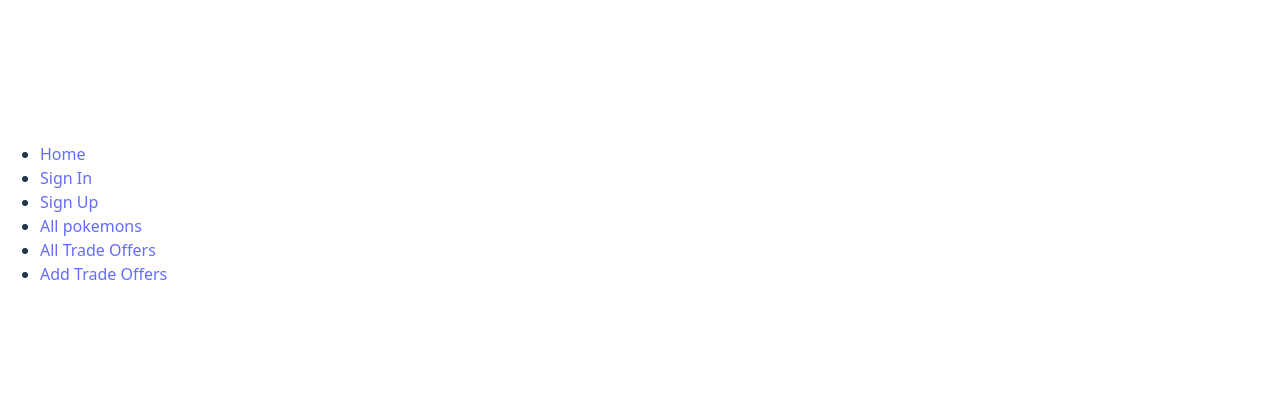
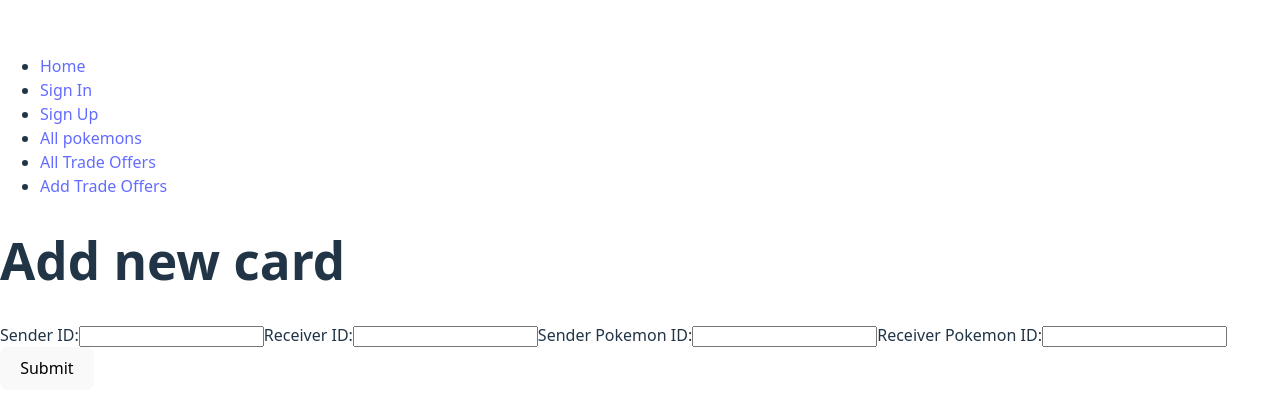
Before and after one commit to alizulfiqarbuksh/TradeMon-front-end, a React (Vite) app: page /tradeOffer/1/update in a window 1280 px wide. Shown: the part 186-598 px from the top of the page. Built offline with nearby package versions, Linux system fonts and the light colour scheme; no server answers.

Commit message:
Added update to the tradeoffer

```diff
--- a/src/App.jsx
+++ b/src/App.jsx
@@ -24,6 +24,8 @@ const App = () => {
   const { user } = useContext(UserContext);
 
   const [pokemons, setPokemons] = useState([])
+
+  const [tradeOfferToUpdate, setTradeOfferToUpdate] = useState([])
 
   const [tradeOffers, setTradeOffers] = useState([])
 
@@ -64,6 +66,24 @@ const App = () => {
     setPokemons([...pokemons, pokemon])
   }
 
+  const findTradeOfferToUpdate = (tradeOfferToUpdateId) => {
+      const foundTradeoffer = tradeOffers.find((tradeOffer) => tradeOffer._id === tradeOfferToUpdateId)
+      setTradeOfferToUpdate(foundTradeoffer)
+  }
+
+  const updateOneTradeOffer = (tradeOfferObj) => {
+      const newTradeOfferList = tradeOffers.map((tradeOffer)=>{
+        if(tradeOffer._id === tradeOfferObj._id) {
+          return tradeOfferObj
+        }
+        else {
+          return tradeOffer
+        }
+      })
+
+      setTradeOffers(newTradeOfferList)
+  }
+
 
 
   return (
@@ -75,13 +95,15 @@ const App = () => {
         <Route path='/sign-up' element={<SignUpForm />} />
         <Route path='/sign-in' element={<SignInForm />} />
         <Route path='/pokemon' element={<Pokemon pokemons={pokemons} />} />
-        <Route path='/tradeOffer' element={<TradeOffer tradeOffers={tradeOffers} />} />
+        <Route path='/tradeOffer' element={<TradeOffer tradeOffers={tradeOffers} findTradeOfferToUpdate={findTradeOfferToUpdate}/>} />
         <Route path='/tradeOffer/:id' element={<TradeOfferDetail />} />
               <Route path='/pokemon/create' element={<PokemonForm user={user} updatePokemonList={updatePokemonList} />} />
         <Route path='/pokemon/:id' element={<PokemonDetail />} />
         <Route path='/tradeOffer/create' element={<TradeOfferForm user={user} updateTradeOfferList={updateTradeOfferList}/>} />
 
         <Route path='/pokemon/mycards' element={<MyCards pokemons={pokemons} user={user}/>} />
+        <Route path='/tradeOffer/:id/update' element={<TradeOfferForm user={user}  tradeOfferToUpdate={tradeOfferToUpdate} updateOneTradeOffer={updateOneTradeOffer}/>} />
+
       </Routes>
     </>
   );
--- a/src/components/TradeOffer/TradeOffer.jsx
+++ b/src/components/TradeOffer/TradeOffer.jsx
@@ -2,9 +2,11 @@ import React, { useEffect, useState } from 'react'
 import * as pokemonService from '../../services/tradeOfferService'
 import { useNavigate } from 'react-router'
 
-function TradeOffer({tradeOffers}) {
+function TradeOffer({tradeOffers, findTradeOfferToUpdate}) {
 
     const navigate = useNavigate();
+
+
 
   return (
     <div>
@@ -18,6 +20,10 @@ function TradeOffer({tradeOffers}) {
           <h3>Receiver Pokemon id: {offer.receiver_pokemon_id}</h3>
           <h3>Status: {offer.status}</h3>
           <button onClick={() => navigate(`/tradeOffer/${offer._id}`)}>View Details</button>
+          <button onClick={() => {
+            findTradeOfferToUpdate(offer._id)
+            navigate(`/tradeOffer/${offer._id}/update`)
+          } }>Update</button>
         </div>
       )}
     </div>
--- a/src/components/TradeOfferForm/TradeOfferForm.jsx
+++ b/src/components/TradeOfferForm/TradeOfferForm.jsx
@@ -3,9 +3,11 @@ import { useState } from 'react'
 import * as tradeOfferService from '../../services/tradeOfferService'
 import { useNavigate } from 'react-router'
 
-function TradeOfferForm({user, updateTradeOfferList}) {
+function TradeOfferForm({user, updateTradeOfferList, tradeOfferToUpdate, updateOneTradeOffer}) {
 
-    const [formData, setFormData] = useState({
+    const [formData, setFormData] = useState( tradeOfferToUpdate ? tradeOfferToUpdate
+        :
+        {
             sender_id: "",
             receiver_id: "",
             sender_pokemon_id: "",
@@ -19,7 +21,23 @@ function TradeOfferForm({user, updateTradeOfferList}) {
     const handleSubmit = async (event) => {
         event.preventDefault()
 
-        try {
+        if(tradeOfferToUpdate){
+            try {
+                const updatedTradeOffer = await tradeOfferService.update(formData, tradeOfferToUpdate._id)
+
+                if(updatedTradeOffer) {
+                    updateOneTradeOffer(updatedTradeOffer)
+                    navigate('/tradeOffer')
+                }
+                else {
+                    console.log('Something went wrong')
+                }
+            } catch (error) {
+                console.log(error)
+            }
+        }
+        else {
+            try {
             const tradeOffer = await tradeOfferService.create(formData)
 
             if(tradeOffer){
@@ -31,6 +49,7 @@ function TradeOfferForm({user, updateTradeOfferList}) {
             }
         } catch (error) {
             console.log(error)
+        }
         }
     }
 
--- a/src/services/tradeOfferService.js
+++ b/src/services/tradeOfferService.js
@@ -29,7 +29,8 @@ const deleteOne = async(id) => {
 
 const update = async(tradeOffer, id) => {
     const response = await axios.put(`${BASE_URL}/${id}`, tradeOffer)
-    return response.data.tradeOffer
+    console.log(response)
+    return response.data.trade
 }
 
 export {
```
